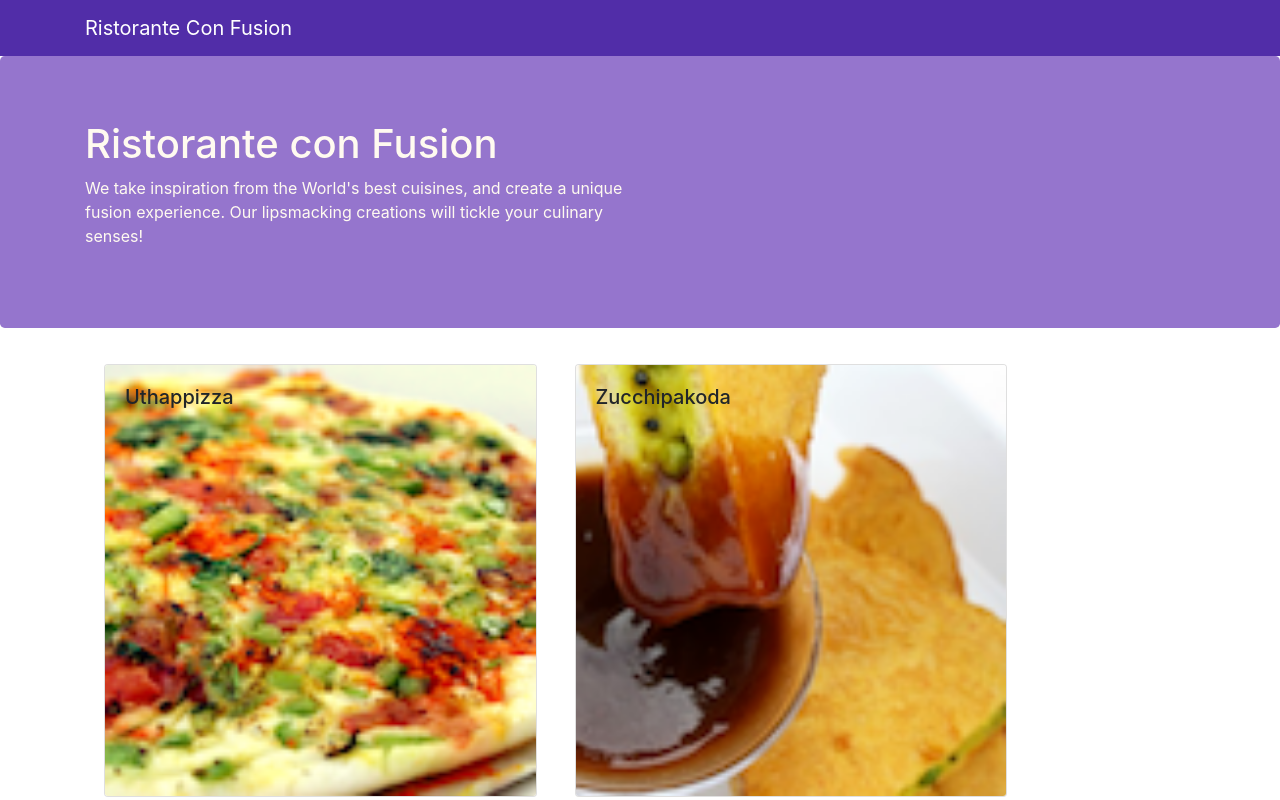
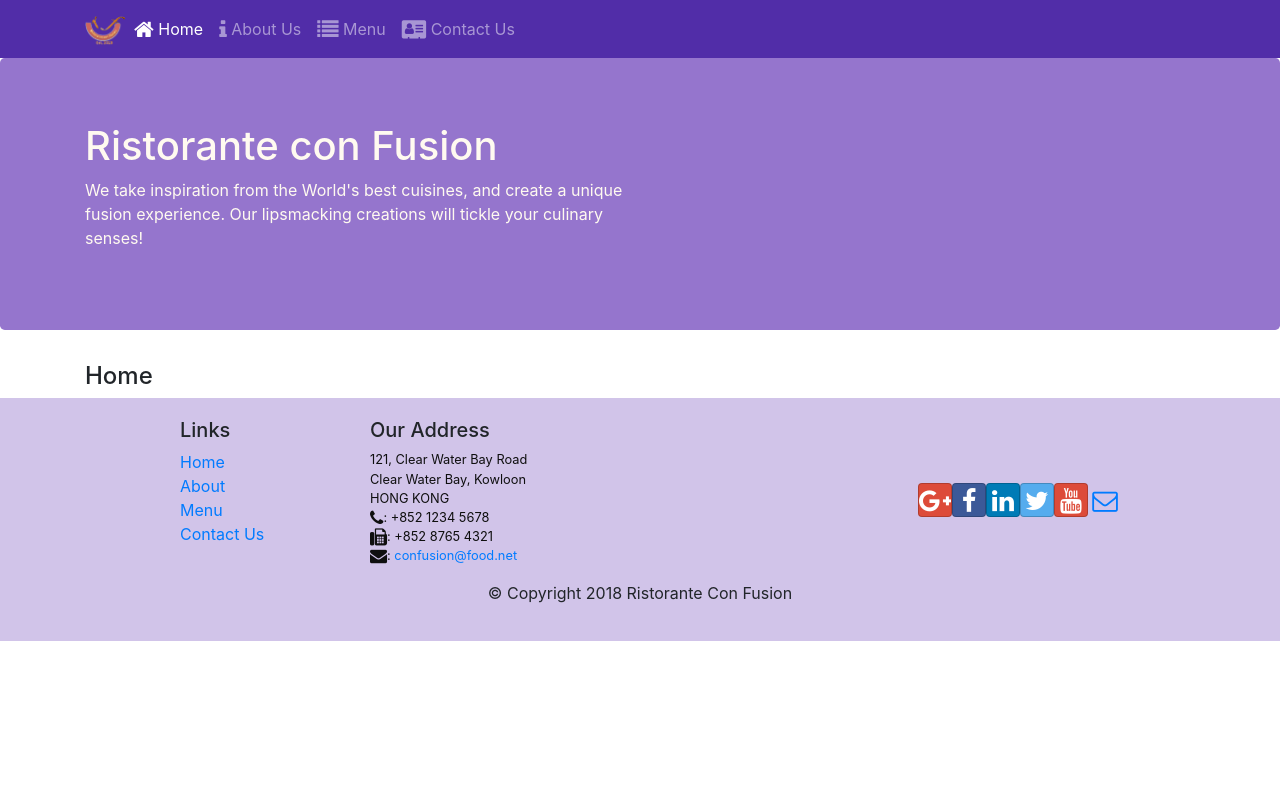
Before and after one commit to GRawhideMart/ConFusion-React, a React (Create React App) app: page /home in a window 1280 px wide. Shown: the top 800 px of the page. Built offline with nearby package versions, Linux system fonts and the light colour scheme.

Commit message:
React Router

```diff
--- a/src/components/FooterComponent.js
+++ b/src/components/FooterComponent.js
@@ -1,4 +1,5 @@
 import React from 'react';
+import { Link } from 'react-router-dom';
 
 function Footer(props) {
     return(
@@ -8,10 +9,10 @@
                 <div className="col-4 offset-1 col-sm-2">
                     <h5>Links</h5>
                     <ul className="list-unstyled">
-                        <li><a href="#">Home</a></li>
-                        <li><a href="#">About</a></li>
-                        <li><a href="#">Menu</a></li>
-                        <li><a href="contactus.html">Contact</a></li>
+                        <li><Link to='/home'>Home</Link></li>
+                        <li><Link to='/aboutus'>About</Link></li>
+                        <li><Link to='/menu'>Menu</Link></li>
+                        <li><Link to='/contactus'>Contact Us</Link></li>
                     </ul>
                 </div>
                 <div className="col-7 col-sm-5">
--- a/src/components/HeaderComponent.js
+++ b/src/components/HeaderComponent.js
@@ -1,13 +1,46 @@
 import React, { Component } from 'react';
-import { Navbar, NavbarBrand, Jumbotron } from 'reactstrap';
+import { Nav, Navbar, NavbarBrand, NavbarToggler, Collapse, NavItem, Jumbotron } from 'reactstrap';
+import { NavLink } from 'react-router-dom';
 
 class Header extends Component {
+    constructor(props) {
+        super(props);
+
+        this.toggleNav = this.toggleNav.bind(this);
+        this.state = {
+          isNavOpen: false
+        };
+      }
+
+      toggleNav() {
+        this.setState({
+          isNavOpen: !this.state.isNavOpen
+        });
+      }
+
     render() {
         return(
-    <React.Fragment>
-      <Navbar dark>
+            <div>
+                <Navbar dark expand="md">
                     <div className="container">
-            <NavbarBrand href="/">Ristorante Con Fusion</NavbarBrand>
+                        <NavbarToggler onClick={this.toggleNav} />
+                        <NavbarBrand className="mr-auto" href="/"><img src='assets/images/logo.png' height="30" width="41" alt='Ristorante Con Fusion' /></NavbarBrand>
+                        <Collapse isOpen={this.state.isNavOpen} navbar>
+                            <Nav navbar>
+                            <NavItem>
+                                <NavLink className="nav-link"  to='/home'><span className="fa fa-home fa-lg"></span> Home</NavLink>
+                            </NavItem>
+                            <NavItem>
+                                <NavLink className="nav-link" to='/aboutus'><span className="fa fa-info fa-lg"></span> About Us</NavLink>
+                            </NavItem>
+                            <NavItem>
+                                <NavLink className="nav-link"  to='/menu'><span className="fa fa-list fa-lg"></span> Menu</NavLink>
+                            </NavItem>
+                            <NavItem>
+                                <NavLink className="nav-link" to='/contactus'><span className="fa fa-address-card fa-lg"></span> Contact Us</NavLink>
+                            </NavItem>
+                            </Nav>
+                        </Collapse>
                     </div>
                 </Navbar>
                 <Jumbotron>
@@ -20,7 +53,7 @@
                         </div>
                     </div>
                 </Jumbotron>
-    </React.Fragment>
+            </div>
         );
     }
 }
--- /dev/null
+++ b/src/components/HomeComponent.js
@@ -0,0 +1,11 @@
+import React from 'react';
+
+const Home = (props) => {
+    return(
+        <div className='container'>
+            <h4>Home</h4>
+        </div>
+    )
+}
+
+export default Home;
--- a/src/components/MainComponent.js
+++ b/src/components/MainComponent.js
@@ -4,6 +4,9 @@
 import DishDetail from './DishdetailComponent';
 import Header from './HeaderComponent';
 import Footer from './FooterComponent';
+import Home from './HomeComponent';
+import { Switch, Route, Redirect } from 'react-router-dom';
+
 
 class Main extends Component {
     constructor(props) {
@@ -19,13 +22,20 @@
     }
 
     render() {
+        const HomePage= () => {
+            return(
+                <Home />
+            );
+        }
+
         return(
             <div>
                 <Header />
-                <div className='container'>
-                    <Menu dishes={this.state.dishes} onClick={(dishId) => this.onDishSelect(dishId)}/>
-                    <DishDetail dish={this.state.dishes.filter((dish) => dish.id === this.state.selectedDish)[0]} />
-                </div>
+                    <Switch>
+                        <Route path='/home' component={HomePage} />
+                        <Route exact path='/menu' component={() => <Menu dishes={this.state.dishes} />} />
+                        <Redirect to='/home' />
+                    </Switch>
                 <Footer />
             </div>
         )
--- a/src/components/MenuComponent.js
+++ b/src/components/MenuComponent.js
@@ -3,8 +3,7 @@
 
 function RenderMenuItem ({dish, onClick}) {
     return (
-        <Card
-            onClick={() => onClick(dish.id)}>
+        <Card>
             <CardImg width="100%" src={dish.image} alt={dish.name} />
             <CardImgOverlay>
                 <CardTitle>{dish.name}</CardTitle>
@@ -18,7 +17,7 @@
     const menu = props.dishes.map((dish) => {
         return (
             <div className="col-12 col-md-5 m-1"  key={dish.id}>
-                <RenderMenuItem dish={dish} onClick={props.onClick} />
+                <RenderMenuItem dish={dish} />
             </div>
         );
     });
```
Lines whose indentation alone changed are shown as unchanged.
